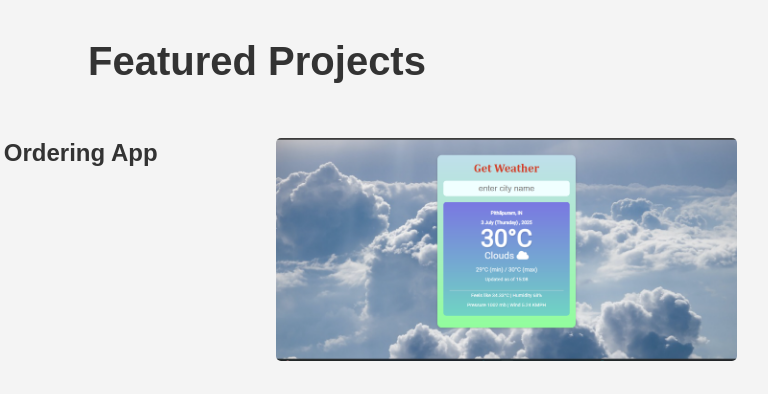
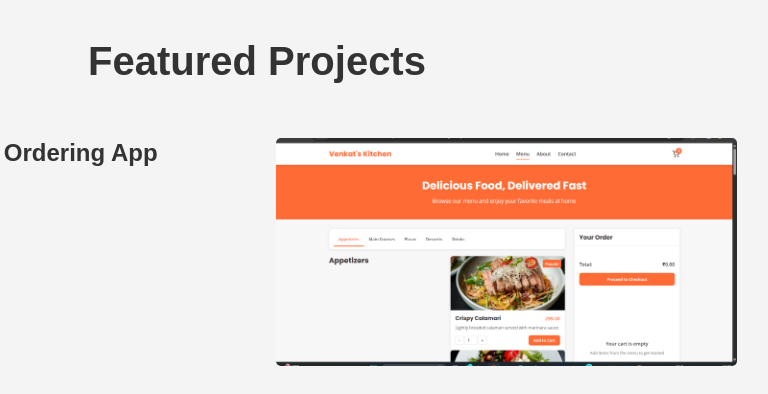
Before and after one commit to Venkat4400/Portfolio-site, a plain HTML site: page index.html in a window 1280 px wide. Shown: the part 1880-2274 px from the top of the page, 383-1151 px from the left. Drawn offline with nearby package versions, Linux system fonts and the light colour scheme.

Commit message:
Update index.html

```diff
--- a/index.html
+++ b/index.html
@@ -143,8 +143,8 @@ With proficiency in languages like Java, Python, C, and JavaScript, and experien
       <div class="user-projects">
         <div class="images-right">
           <picture>
-                 <source type="image/webp" srcset="assets\img\webp\Wetherapp.png" alt="Perpetual Crusades" />
-            <img alt="Perpetual Crusades" src="assets\img\webp\Wetherapp.png" />
+                 <source type="image/webp" srcset="assets/img/webp/online.png" alt="Perpetual Crusades" />
+            <img alt="Perpetual Crusades" src="assets/img/webp/online.png" />
              </picture>
         </div>
         <div class="contents" style="text-align: center">
```
